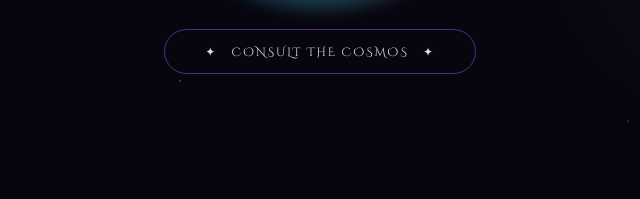
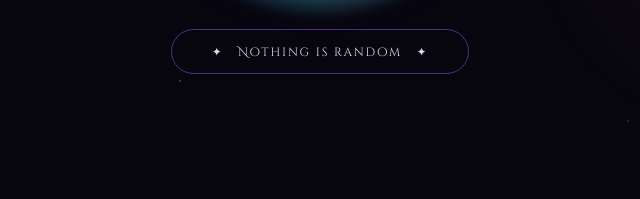
Before and after one commit to yarguellod/universe-decides, a plain HTML site: page index.html in a window 1280 px wide. Shown: the part 599-798 px from the top of the page, 140-780 px from the left. Drawn offline with Linux system fonts and the light colour scheme.

Commit message:
Change spin button text to 'Nothing is random'

```diff
--- a/index.html
+++ b/index.html
@@ -528,7 +528,7 @@
       <canvas id="wheel" width="500" height="500"></canvas>
       <div class="center-orb" id="centerOrb" title="spin">✦</div>
     </div>
-    <button class="spin-btn" id="spinBtn">✦ &nbsp; CONSULT THE COSMOS &nbsp; ✦</button>
+    <button class="spin-btn" id="spinBtn">✦ &nbsp; Nothing is random &nbsp; ✦</button>
     <div class="result-display" id="resultDisplay">
       <div id="resultText"></div>
       <div class="result-glyph" id="resultGlyph"></div>
```
